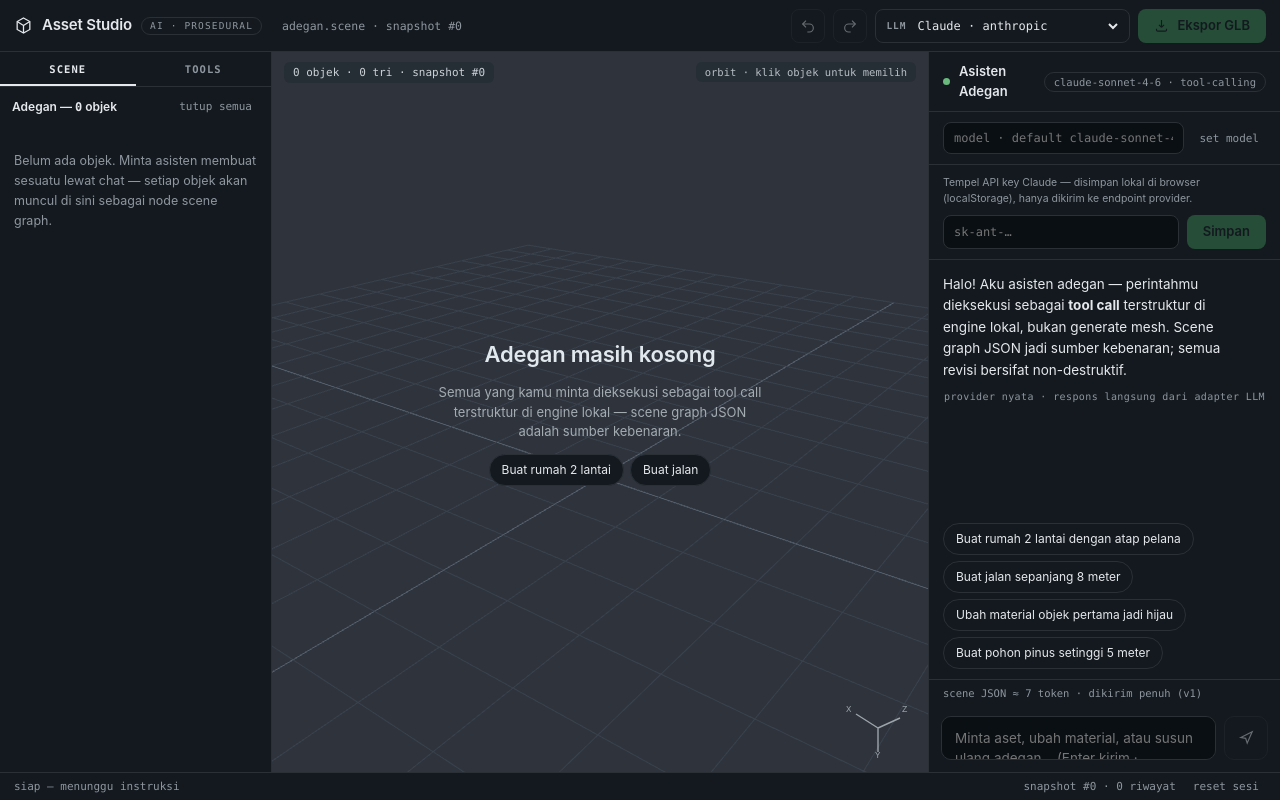
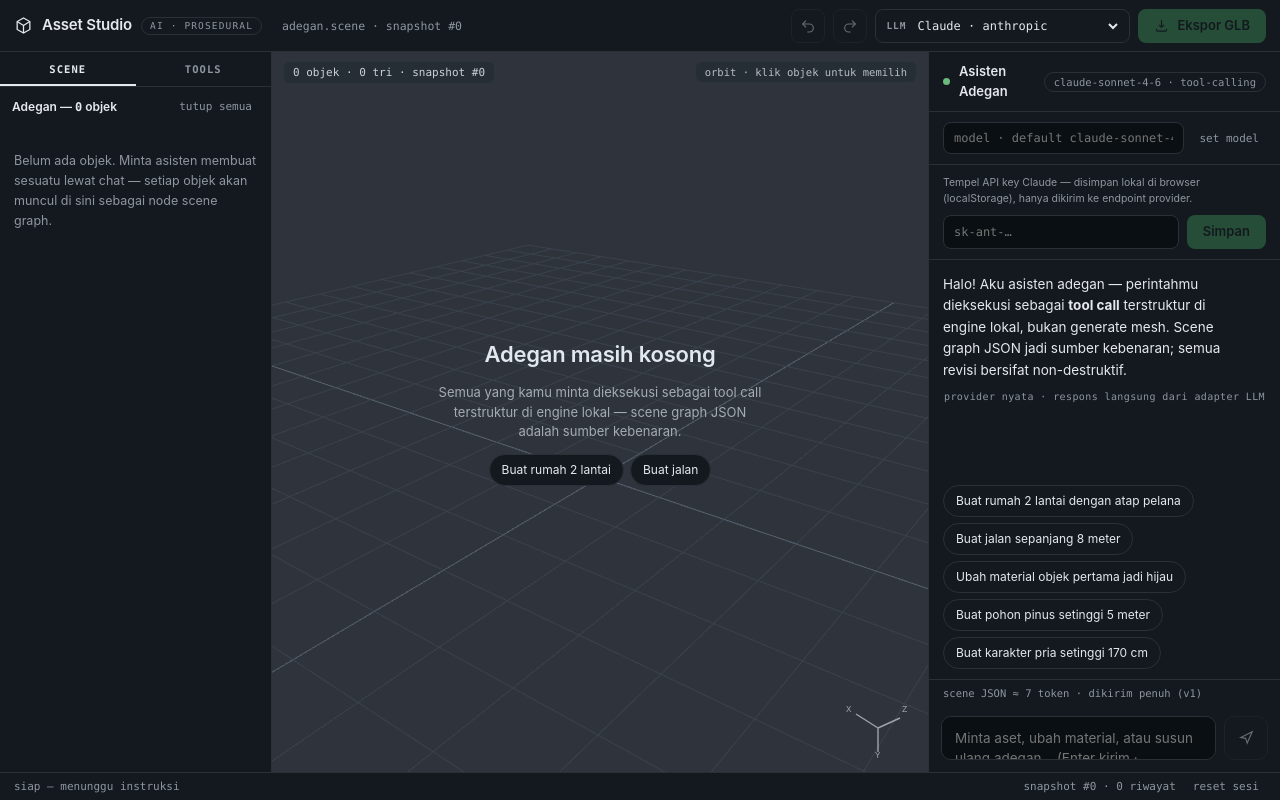
Before and after one commit to ibayers/3D-Generator, a Next.js app in the folder apps/web/: page / in a window 1280 px wide. Built offline with nearby package versions, Linux system fonts and the light colour scheme.

Commit message:
feat: ninth eval case and UI copy for create_character

```diff
--- a/apps/web/src/components/ChatPanel.tsx
+++ b/apps/web/src/components/ChatPanel.tsx
@@ -29,6 +29,7 @@ const STARTER_CHIPS = [
   "Buat jalan sepanjang 8 meter",
   "Ubah material objek pertama jadi hijau",
   "Buat pohon pinus setinggi 5 meter",
+  "Buat karakter pria setinggi 170 cm",
 ];
 
 function paramValue(v: unknown): string {
--- a/apps/web/src/components/SceneRail.tsx
+++ b/apps/web/src/components/SceneRail.tsx
@@ -96,6 +96,10 @@ const LAYER2_TOOLS = [
     tn: "create_tree(type, height)",
     comp: "= extrude (batang + kanopi)",
   },
+  {
+    tn: "create_character(height, build)",
+    comp: "= extrude (torso + anggota)",
+  },
 ];
 
 const TOOL_TAGS = [
@@ -107,6 +111,7 @@ const TOOL_TAGS = [
   "create_house",
   "create_road",
   "create_tree",
+  "create_character",
 ];
 
 function childGen(node: SceneNode): string {
--- a/packages/llm-adapter/src/eval/cases.ts
+++ b/packages/llm-adapter/src/eval/cases.ts
@@ -114,6 +114,12 @@ export const EVAL_CASES: EvalCase[] = [
     expectedTool: "extrude",
     expectArgs: (input) => Array.isArray(input.shape) && input.shape.length >= 3,
   },
+  {
+    id: "character-170cm",
+    prompt: "Buat karakter pria setinggi 170 cm berbaju biru",
+    expectedTool: "create_character",
+    expectArgs: (input) => input.height === 1.7,
+  },
 ];
 
 export function buildUserMessage(c: EvalCase): string {
```
Also changed, not shown: 2 other files (tests, documents, lock files or other folders).
